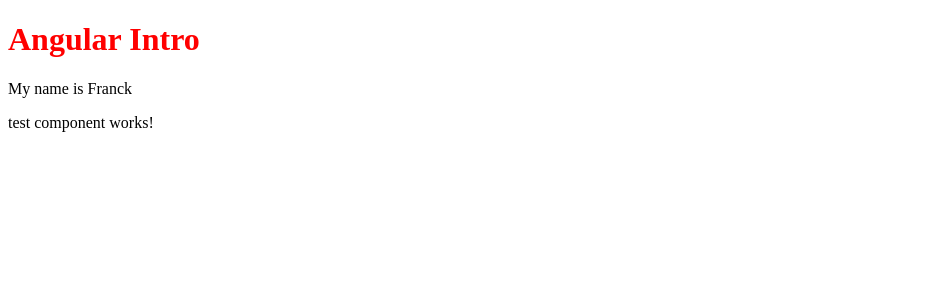
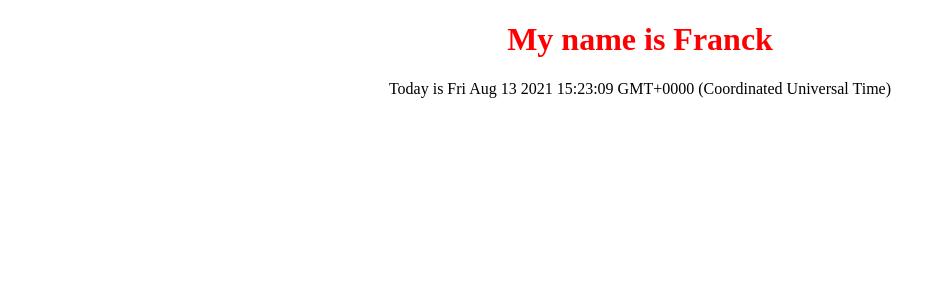
Before and after one commit to franckalainai/angular-intro, an Angular app: page / in a window 1280 px wide. Shown: the top 300 px of the page, without its empty margins (0-946 px from the left). Built offline with nearby package versions, Linux system fonts and the light colour scheme.

Commit message:
data binding - communication between component class and html view

```diff
--- a/src/app/app.component.html
+++ b/src/app/app.component.html
@@ -1,3 +1,6 @@
-<h1>Angular Intro</h1>
-<p>My name is {{ name }}</p>
-<app-test></app-test>
+<div style="text-align: center;">
+  <h1>
+    My name is {{ name }}
+  </h1>
+  <p>Today is {{ today }}</p>
+</div>
--- a/src/app/app.component.ts
+++ b/src/app/app.component.ts
@@ -7,4 +7,5 @@
 })
 export class AppComponent {
   name = 'Franck';
+  today = new Date()
 }
--- a/src/app/app.module.ts
+++ b/src/app/app.module.ts
@@ -2,12 +2,10 @@
 import { BrowserModule } from '@angular/platform-browser';
 
 import { AppComponent } from './app.component';
-import { TestComponent } from './test/test.component';
 
 @NgModule({
   declarations: [
-    AppComponent,
-    TestComponent
+    AppComponent
   ],
   imports: [
     BrowserModule
--- a/src/app/test/test.component.html
+++ /dev/null
@@ -1 +0,0 @@
-<p>test component works!</p>
--- a/src/app/test/test.component.ts
+++ /dev/null
@@ -1,15 +0,0 @@
-import { Component, OnInit } from '@angular/core';
-
-@Component({
-  selector: 'app-test',
-  templateUrl: './test.component.html',
-  styleUrls: ['./test.component.css']
-})
-export class TestComponent implements OnInit {
-
-  constructor() { }
-
-  ngOnInit(): void {
-  }
-
-}
```
Also changed, not shown: src/app/test/test.component.css (deleted), 1 other file (tests, documents, lock files or other folders).
